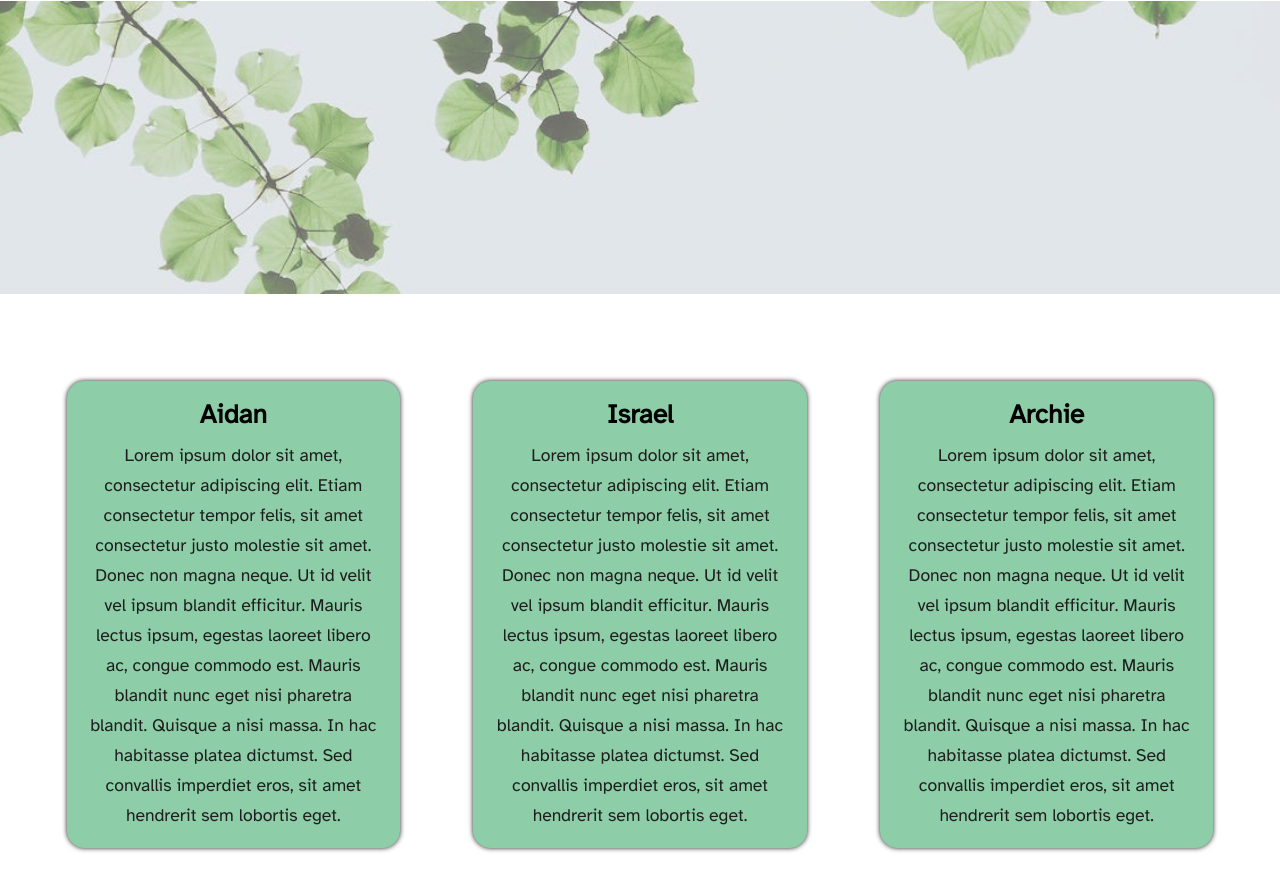
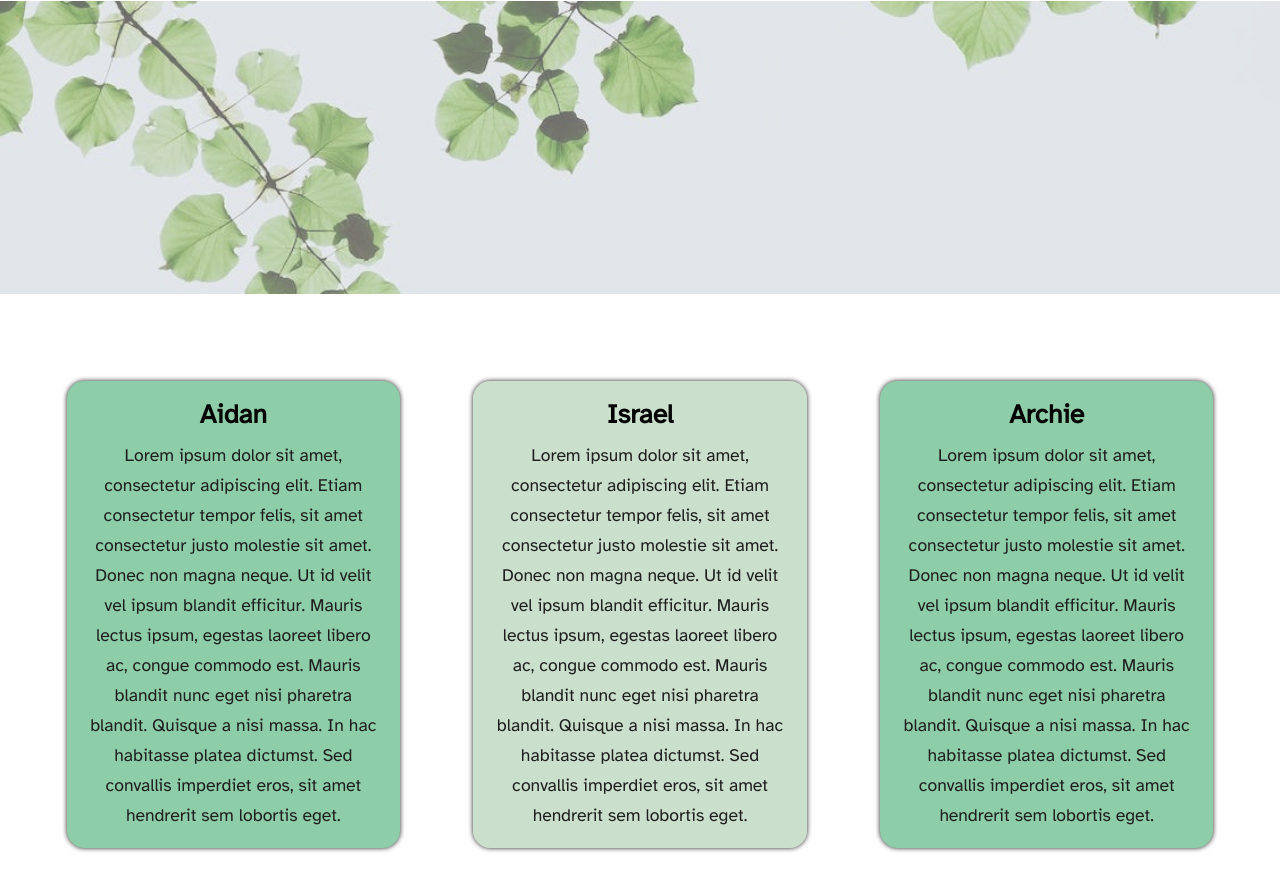
Before and after one commit to PhoenixUBW/Sustainability-Advisory-Comittee, a website: page public/team.html in a window 1280 px wide. Shown: the part 274-1164 px from the top of the page. Drawn offline with Linux system fonts and the light colour scheme.

Commit message:
fixed outlier id

```diff
--- a/public/team.css
+++ b/public/team.css
@@ -164,7 +164,7 @@ a:focus {
     margin: 30px
 }
 
-#Outlier {
+#outlier {
     background-color: rgba(123, 174, 127, 0.4);
 }
 
```
